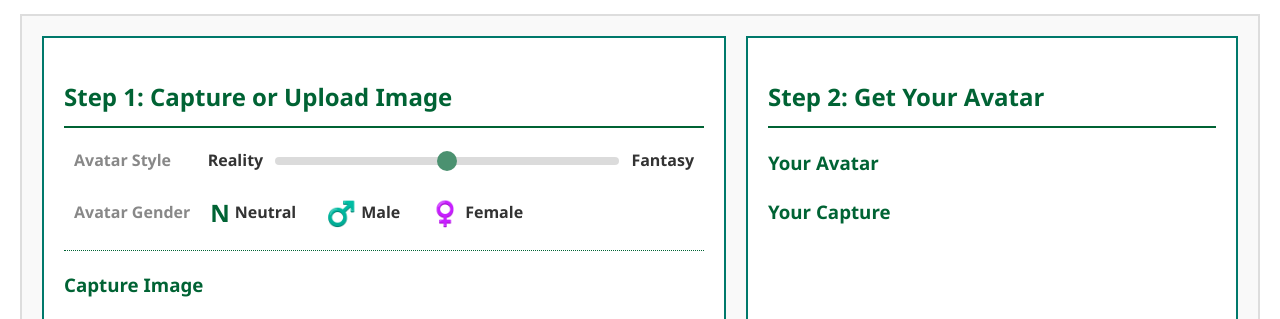
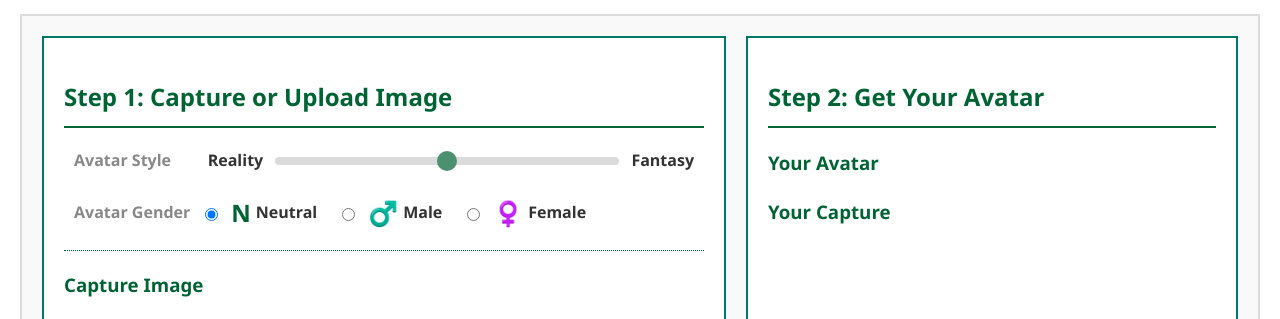
Before and after one commit to aborroy/communitylive-avatar, a Flask app: page / in a window 1280 px wide. Shown: the part 162-481 px from the top of the page. Run offline with Flask 3, Linux system fonts and the light colour scheme.

Commit message:
Change the gender selection to radio buttons

```diff
--- a/static/style.css
+++ b/static/style.css
@@ -238,10 +238,6 @@
     font-weight: 600;
 }
 
-.gender-option input[type="radio"] {
-    display: none;
-}
-
 .gender-option .icon {
     font-size: 1.5em;
     margin-right: 5px;
```
